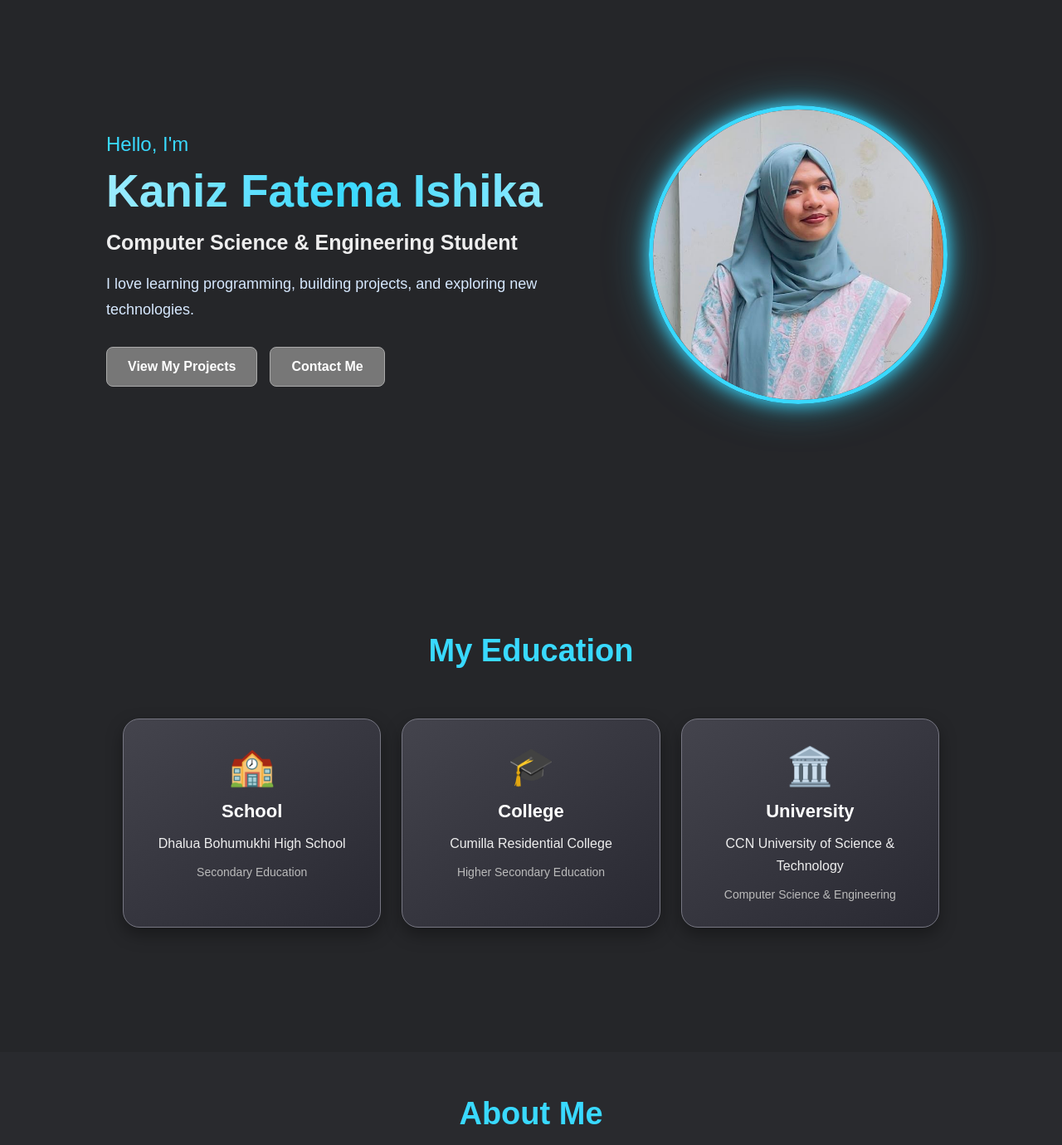
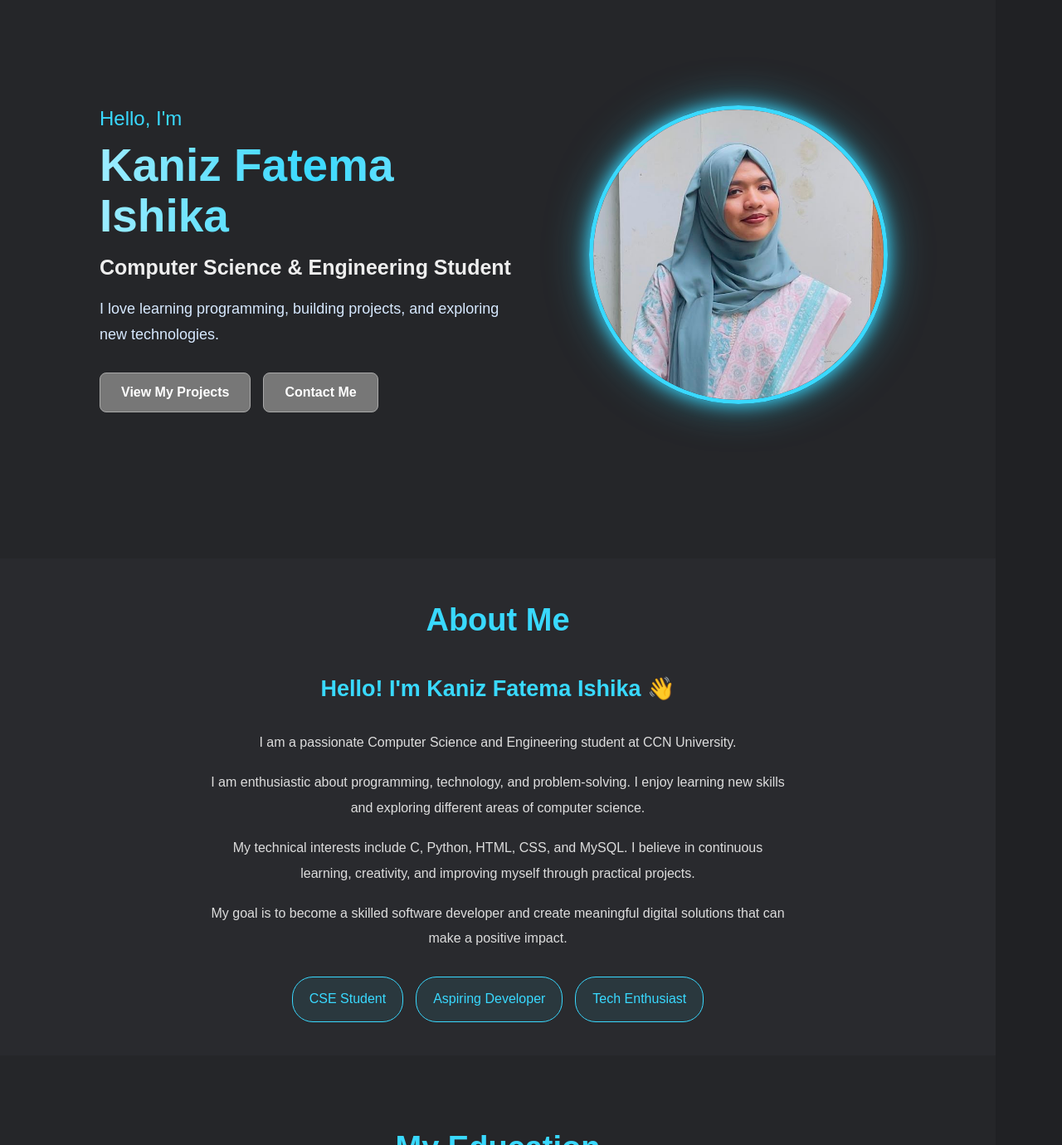
Before and after one commit to ishika405/ishika-s-portfolio, a plain HTML site: page index.html in a window 1280 px wide. Shown: the part 120-1500 px from the top of the page at 83% size. Drawn offline with Linux system fonts and the light colour scheme.

Commit message:
Add files via upload

```diff
--- a/index.html
+++ b/index.html
@@ -2,7 +2,7 @@
 <html lang="en">
 <head>
     <meta charset="UTF-8">
-    <meta name="viewport" content="width=device-width, initial-scale=1.0">
+    <meta name="viewport" content="width=1200">
     <title>Kaniz Fatema Ishika | Portfolio</title>
     <link rel="stylesheet" href="style.css">
 </head>
@@ -41,6 +41,25 @@
     </div>
 </section>
 
+
+<section id="about" class="section">
+    <h2>About Me</h2>
+    <div class="about-container">
+        <div class="about-content">
+            <h3>Hello! I'm Kaniz Fatema Ishika 👋</h3>
+            <p>I am a passionate Computer Science and Engineering student at CCN University.</p>
+            <p>I am enthusiastic about programming, technology, and problem-solving. I enjoy learning new skills and exploring different areas of computer science.</p>
+            <p>My technical interests include C, Python, HTML, CSS, and MySQL. I believe in continuous learning, creativity, and improving myself through practical projects.</p>
+            <p>My goal is to become a skilled software developer and create meaningful digital solutions that can make a positive impact.</p>
+
+            <div class="about-tags">
+                <span>CSE Student</span>
+                <span>Aspiring Developer</span>
+                <span>Tech Enthusiast</span>
+            </div>
+        </div>
+    </div>
+</section>
 <section id="education" class="section">
     <h2>My Education</h2>
     <div class="education-container">
@@ -63,25 +82,6 @@
             <h3>University</h3>
             <p>CCN University of Science & Technology</p>
             <span>Computer Science & Engineering</span>
-        </div>
-    </div>
-</section>
-
-<section id="about" class="section">
-    <h2>About Me</h2>
-    <div class="about-container">
-        <div class="about-content">
-            <h3>Hello! I'm Kaniz Fatema Ishika 👋</h3>
-            <p>I am a passionate Computer Science and Engineering student at CCN University.</p>
-            <p>I am enthusiastic about programming, technology, and problem-solving. I enjoy learning new skills and exploring different areas of computer science.</p>
-            <p>My technical interests include C, Python, HTML, CSS, and MySQL. I believe in continuous learning, creativity, and improving myself through practical projects.</p>
-            <p>My goal is to become a skilled software developer and create meaningful digital solutions that can make a positive impact.</p>
-
-            <div class="about-tags">
-                <span>CSE Student</span>
-                <span>Aspiring Developer</span>
-                <span>Tech Enthusiast</span>
-            </div>
         </div>
     </div>
 </section>
--- a/style.css
+++ b/style.css
@@ -1324,3 +1324,59 @@ nav ul li a:hover {
         flex-wrap: wrap;
     }
 }
+/* DESKTOP VIEW ON ALL DEVICES */
+
+body {
+    min-width: 1200px !important;
+    width: 1200px;
+    overflow-x: auto !important;
+}
+
+/* Navbar */
+nav {
+    min-width: 1200px;
+}
+
+nav ul {
+    display: flex !important;
+    flex-wrap: nowrap !important;
+    gap: 25px;
+}
+
+/* Hero Section */
+.hero {
+    flex-direction: row !important;
+    text-align: left !important;
+    min-width: 1200px;
+}
+
+.hero-text {
+    text-align: left !important;
+}
+
+.hero-image {
+    flex: 0 0 380px !important;
+}
+
+/* Education */
+.education-container {
+    display: grid !important;
+    grid-template-columns: repeat(3, 1fr) !important;
+}
+
+/* Projects */
+.projects-container {
+    display: grid !important;
+    grid-template-columns: repeat(3, 1fr) !important;
+}
+
+/* Sections */
+.section {
+    width: 100%;
+    min-width: 1200px;
+}
+
+/* Buttons */
+.buttons {
+    flex-wrap: nowrap !important;
+}
```
